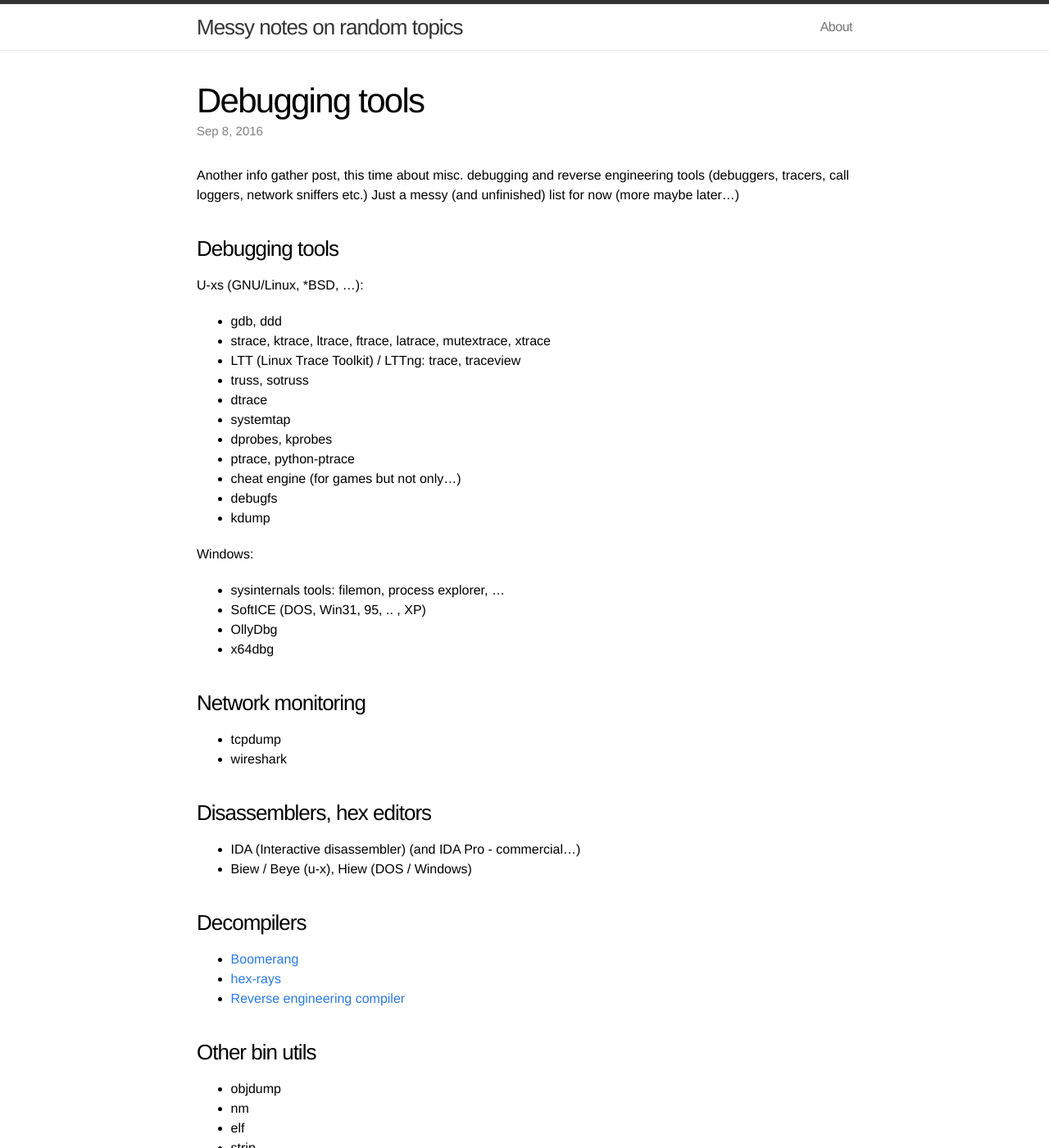
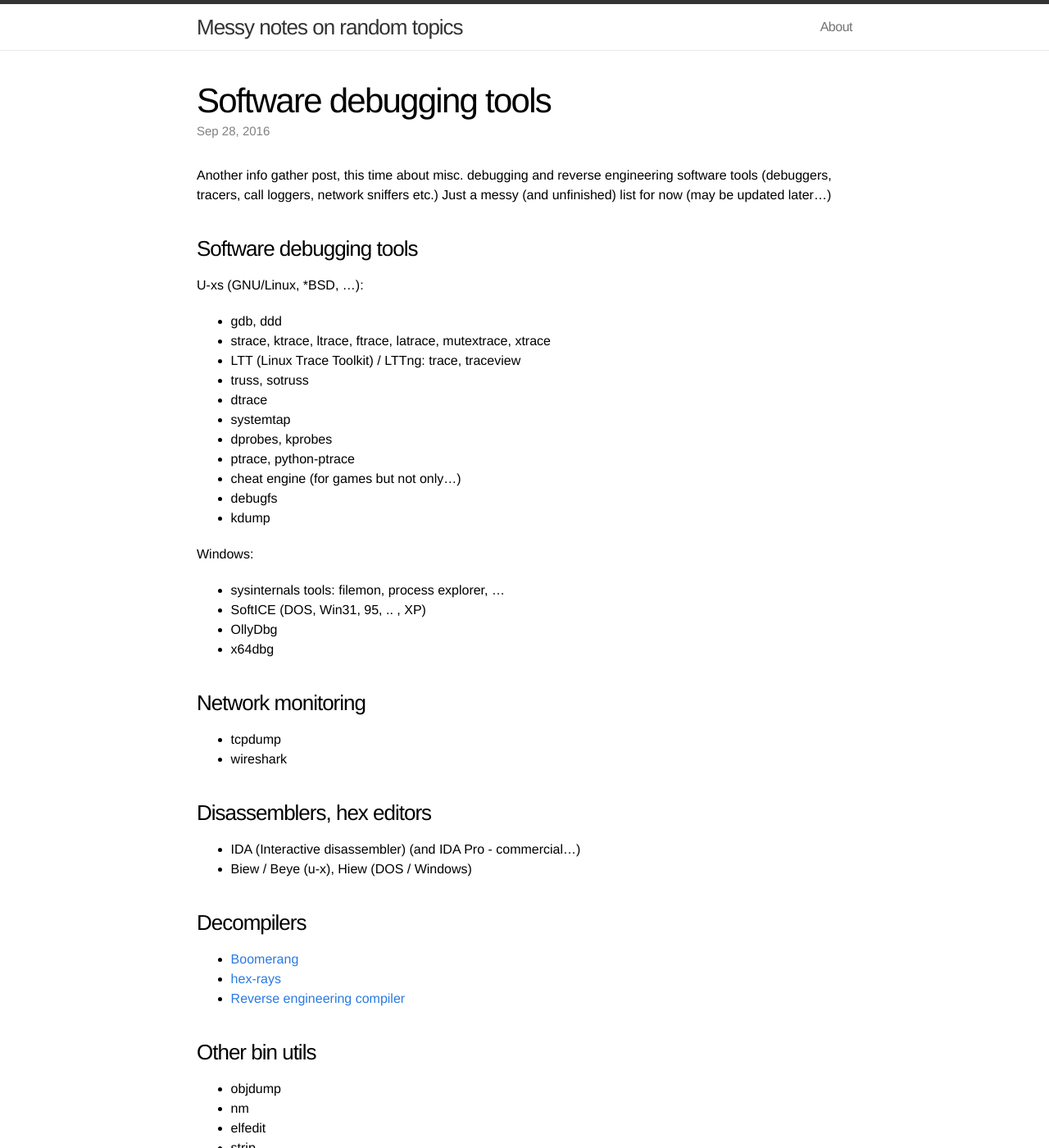
Before and after one commit to t-w/t-w.github.io, a Jekyll site: the page built from _posts/2016-09-28-useful_debugging_tools.markdown, in a window 1280 px wide and 1400 px high. Shown: the whole window at 82% size. Built offline with Jekyll 4.4.1, drawn with Linux system fonts in a browser that asks for light colours.

Commit message:
Changed date, minor changes in txt.

```diff
--- a/_posts/2016-09-28-useful_debugging_tools.markdown
+++ b/_posts/2016-09-28-useful_debugging_tools.markdown
@@ -1,15 +1,15 @@
 ---
 layout: post
-title: "Debugging tools"
-date: 2016-09-08
-categories: debugging tools
-tags: debugging tools
+title: "Software debugging tools"
+date: 2016-09-28
+categories: software debugging tools
+tags: software debugging tools
 ---
-Another info gather post, this time about misc. debugging and reverse engineering tools
-(debuggers, tracers, call loggers, network sniffers etc.)
-Just a messy (and unfinished) list for now (more maybe later...)
+Another info gather post, this time about misc. debugging and reverse engineering
+software tools (debuggers, tracers, call loggers, network sniffers etc.)
+Just a messy (and unfinished) list for now (may be updated later...)
 
-### Debugging tools
+### Software debugging tools
 
 U-xs (GNU/Linux, *BSD, ...):
 
@@ -48,7 +48,7 @@ Windows:
 ### Other bin utils
 - objdump
 - nm
-- elf
+- elfedit
 - strip
 
 ### Links
```
